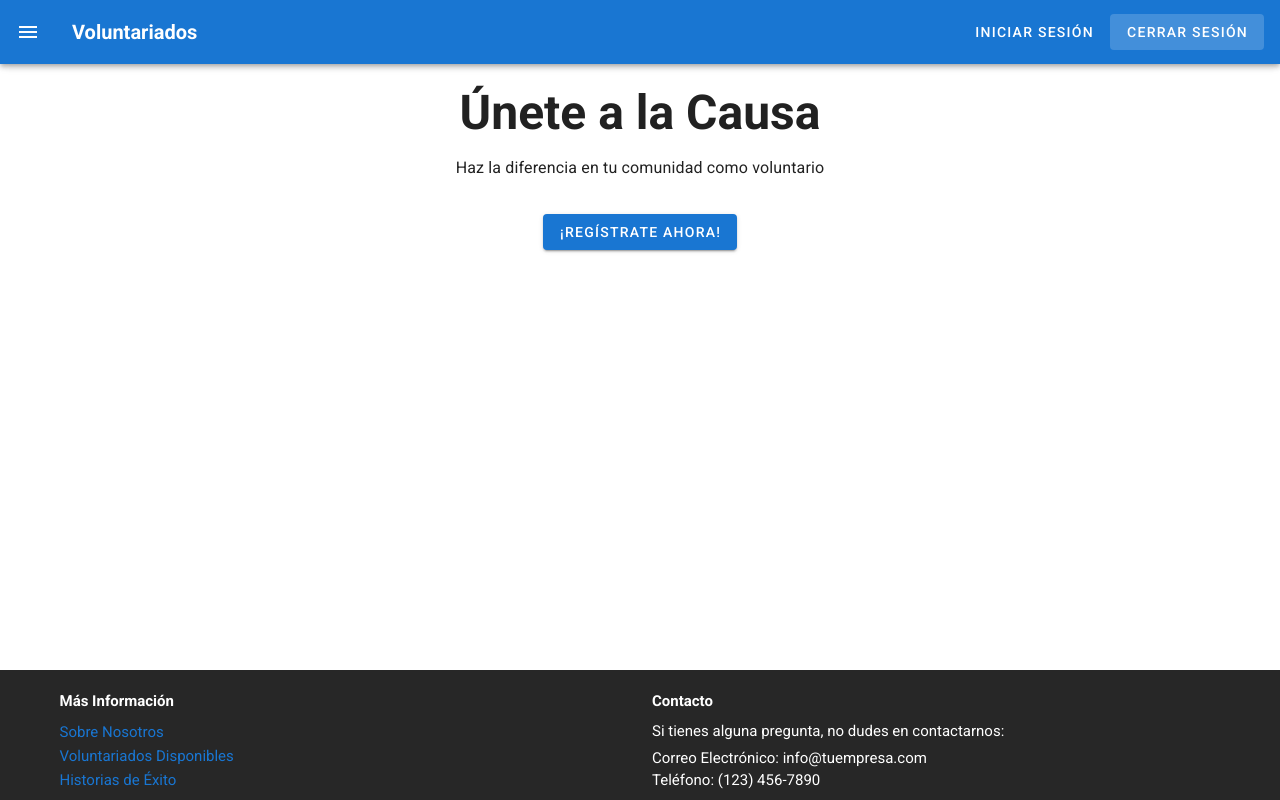
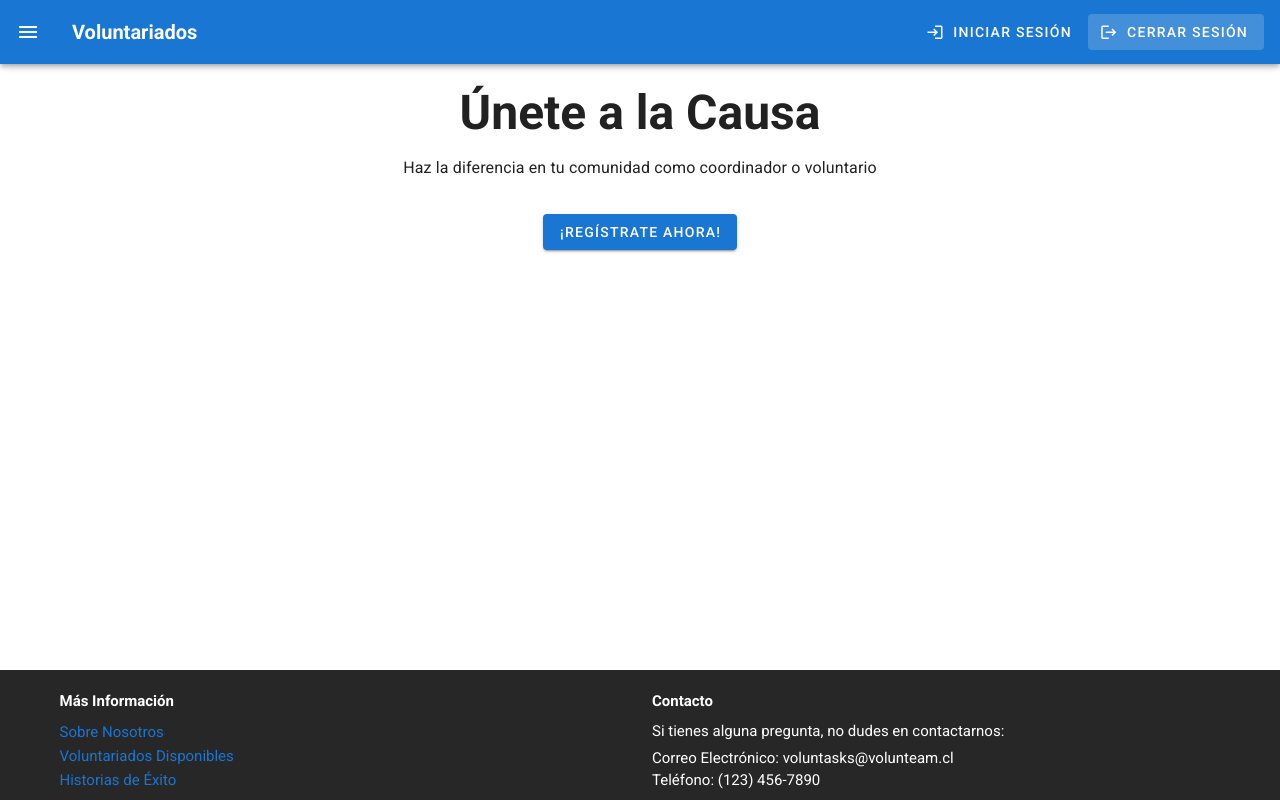
Before and after one commit to onlyG19/Lab1_TBD2023, a Nuxt app in the folder src/frontend/frontend-lab1/: page / in a window 1280 px wide. Built offline with nearby package versions, Linux system fonts and the light colour scheme.

Commit message:
[José Llancamil] - Corrección de textos

```diff
--- a/src/frontend/frontend-lab1/components/Footer.vue
+++ b/src/frontend/frontend-lab1/components/Footer.vue
@@ -26,7 +26,7 @@
             Si tienes alguna pregunta, no dudes en contactarnos:
           </p>
           <ul>
-            <li class="text-sm li-footer">Correo Electrónico: info@tuempresa.com</li>
+            <li class="text-sm li-footer">Correo Electrónico: voluntasks@volunteam.cl</li>
             <li class="text-sm">Teléfono: (123) 456-7890</li>
           </ul>
         </v-col>
--- a/src/frontend/frontend-lab1/components/Navbar.vue
+++ b/src/frontend/frontend-lab1/components/Navbar.vue
@@ -3,8 +3,8 @@
     <v-app-bar-nav-icon @click.prevent="toggleDrawer"></v-app-bar-nav-icon>
     <v-toolbar-title class="font-weight-bold">Voluntariados</v-toolbar-title>
     <v-spacer></v-spacer>
-    <v-btn text to="/login">Iniciar Sesión</v-btn>
-    <v-btn text to="/">Cerrar Sesión</v-btn>
+    <v-btn text to="/login"><v-icon left>mdi-login</v-icon>Iniciar Sesión</v-btn>
+    <v-btn text to="/"><v-icon left>mdi-logout</v-icon>Cerrar Sesión</v-btn>
   </v-app-bar>
 </template>
 
--- a/src/frontend/frontend-lab1/pages/index.vue
+++ b/src/frontend/frontend-lab1/pages/index.vue
@@ -2,7 +2,7 @@
     <!-- Contenido principal -->
       <v-container class="py-6 text-center">
         <h1 class="display-2 font-weight-bold mb-4">Únete a la Causa</h1>
-        <p class="subtitle-1">Haz la diferencia en tu comunidad como voluntario</p>
+        <p class="subtitle-1">Haz la diferencia en tu comunidad como coordinador o voluntario</p>
         <v-btn color="primary" class="mt-4" to="/register">¡Regístrate Ahora!</v-btn>
       </v-container>
     </template>
--- a/src/frontend/frontend-lab1/pages/login.vue
+++ b/src/frontend/frontend-lab1/pages/login.vue
@@ -6,7 +6,7 @@
       Ir a inicio
     </v-btn>
     <v-btn color="white" text to="/register">
-      <v-icon left>mdi-home</v-icon>
+      <v-icon left>mdi-account</v-icon>
       Registrarse
     </v-btn>
   </div>
```
